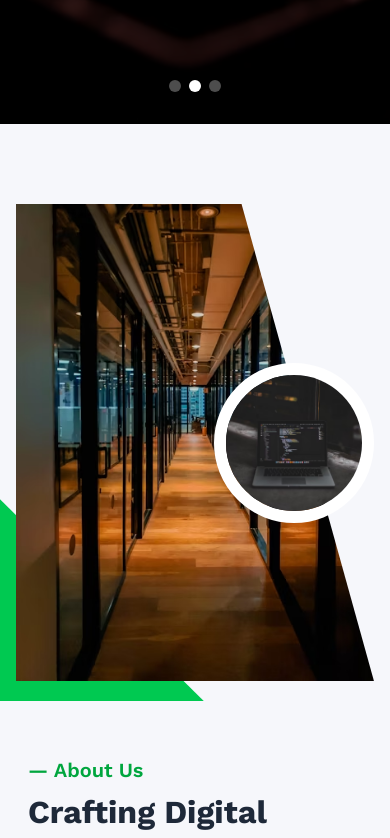
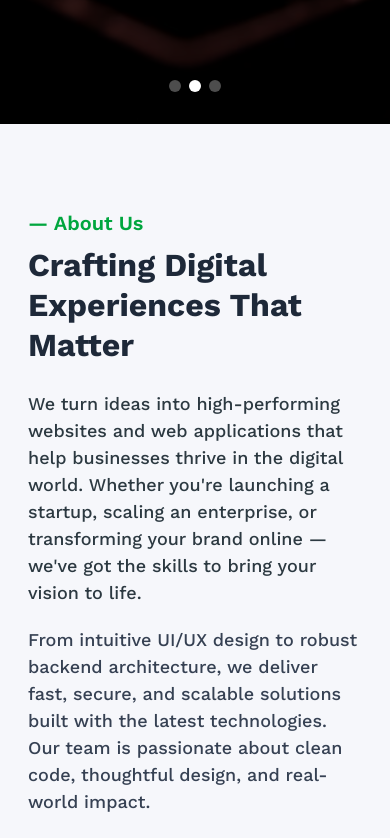
Before and after one commit to Rowel-Maharjan/AakashLabs, a React (Vite) app: page / in a window 390 px wide. Shown: the part 800-1638 px from the top of the page. Built offline with nearby package versions, Linux system fonts and the light colour scheme; no server answers.

Commit message:
Minor fixes

```diff
--- a/src/components/Home/About-us.tsx
+++ b/src/components/Home/About-us.tsx
@@ -7,11 +7,11 @@ const AboutUs = () => {
     <>
       <section
         id="about"
-        className="relative z-10 bg-[#F6F7FB] pt-[80px] pb-[10px] md:pt-[130px] md:pb-[130px]"
+        className="relative z-10 bg-[#F6F7FB] pt-[10px] pb-[10px] md:pt-[130px] md:pb-[130px]"
       >
         <div className="container mx-auto max-w-[1200px] px-4">
           <div className="flex flex-wrap items-start">
-            <div className="relative w-full lg:w-5/12 xl:w-1/2">
+            <div className="relative w-full lg:w-5/12 xl:w-1/2 hidden md:block">
               <div className="relative">
                 <div className="w-full">
                   <img
--- a/src/config.ts
+++ b/src/config.ts
@@ -290,7 +290,7 @@ export const contacts = [
   {
     Icon: MapPin,
     title: "Locations",
-    href: "https://www.google.com/maps/place/Dhaka/@23.7806207,90.3492859,12z/data=!3m1!4b1!4m5!3m4!1s0x3755b8b087026b81:0x8fa563bbdd5904c2!8m2!3d23.8104753!4d90.4119873",
+    href: "https://www.google.com/maps/place/Aakash+Labs/@27.7032021,85.3200844,681m/data=!3m1!1e3!4m15!1m8!3m7!1s0x39eb19a64b5f13e1:0x28b2d0eacda46b98!2sPutalisadak,+Kathmandu+44600!3b1!8m2!3d27.7029275!4d85.3223452!16s%2Fg%2F1v76y1b5!3m5!1s0x39eb19c42539e481:0xd9d4a660ac7b44f2!8m2!3d27.7016427!4d85.3224273!16s%2Fg%2F11gg9d3lrr!5m1!1e2?entry=ttu&g_ep=EgoyMDI1MDcwOC4wIKXMDSoASAFQAw%3D%3D",
     text: "Putalisadak, Kathmandu",
   },
   {
@@ -302,8 +302,8 @@ export const contacts = [
   {
     Icon: Phone,
     title: "Phone Us",
-    href: "tel:+012-345-6789",
-    text: "+977 9876540987",
+    href: "tel:+977 9843800581",
+    text: "+977 9843800581",
   },
 ];
 
```
